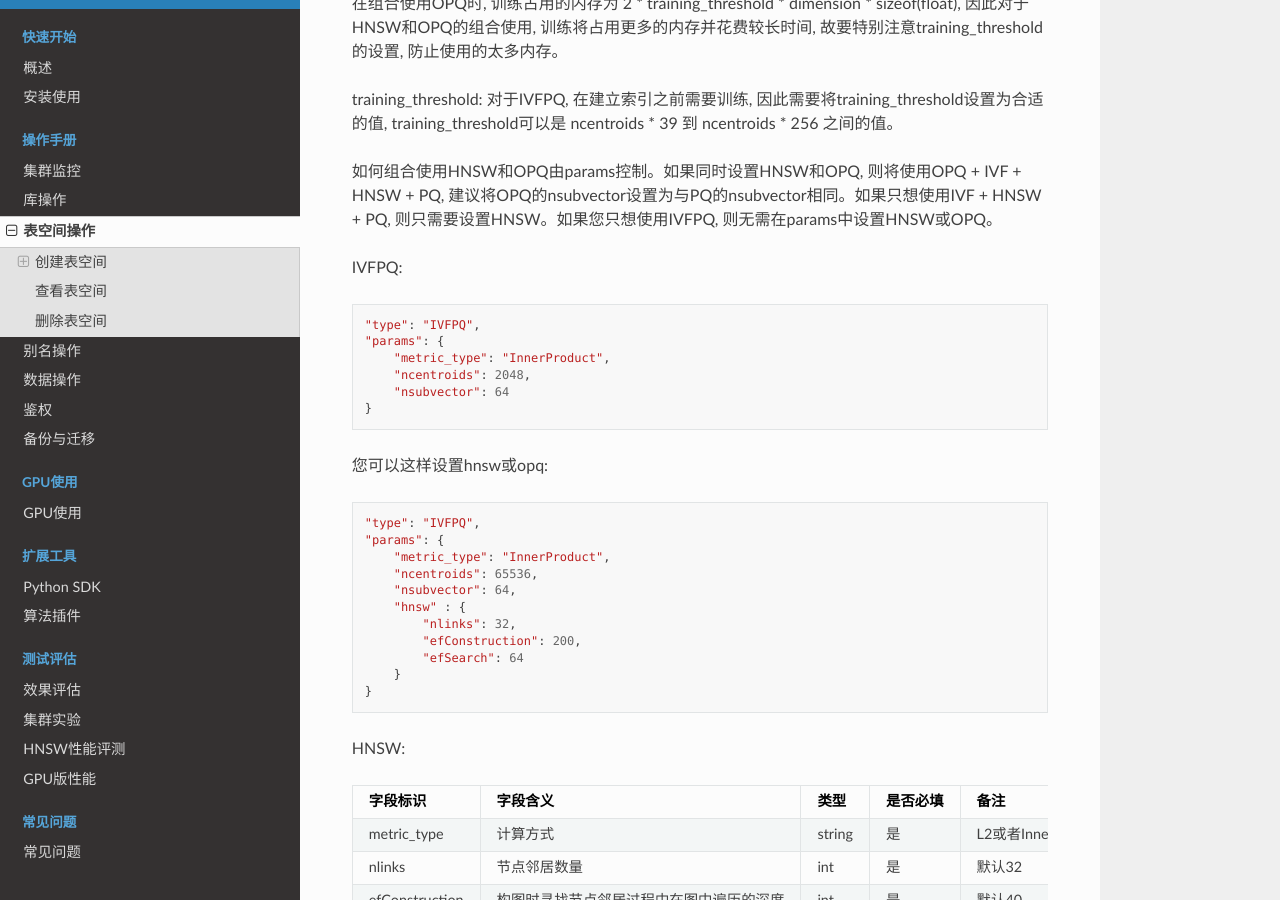
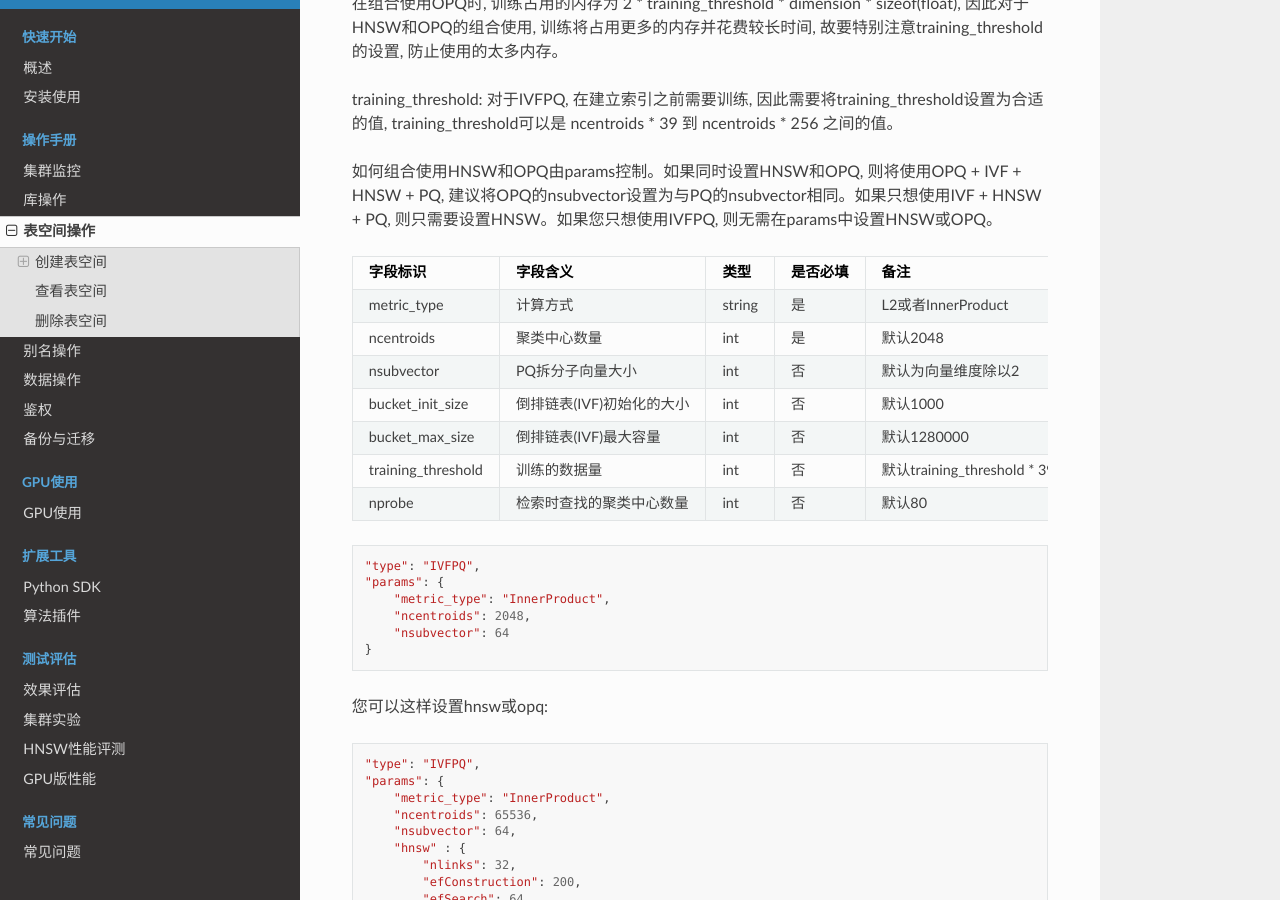
Before and after one commit to vearch/zh_docs, a Sphinx documentation site: the page built from docs/source/use_op/op_space.rst, in a window 1280 px wide and 900 px high, scrolled down 2173 px. Built offline with Sphinx 7.4.7 and the Read the Docs theme 3.1.0, drawn with Linux system fonts in a browser that asks for light colours; pages that are not in the unit, such as notebooks, are missing from menus; some of the changed lines change nothing that is shown.

Commit message:
fix: format ivfpq parameter table

```diff
--- a/docs/source/use_op/op_space.rst
+++ b/docs/source/use_op/op_space.rst
@@ -118,25 +118,23 @@ training_threshold可以是 ncentroids * 39 到 ncentroids * 256 之间的值。
 建议将OPQ的nsubvector设置为与PQ的nsubvector相同。如果只想使用IVF + HNSW + PQ,
 则只需要设置HNSW。如果您只想使用IVFPQ, 则无需在params中设置HNSW或OPQ。
 
-IVFPQ:
-
-+--------------------+-----------------------------+--------+----------+-----------------------------------------------------------------------------+
-|      字段标识      |          字段含义           |  类型  | 是否必填 |                                    备注                                     |
-+====================+=============================+========+==========+=============================================================================+
-| metric_type        | 计算方式                    | string | 是       | L2或者InnerProduct                                                          |
-+--------------------+-----------------------------+--------+----------+-----------------------------------------------------------------------------+
-| ncentroids         | 聚类中心数量                | int    | 是       | 默认2048                                                                    |
-+--------------------+-----------------------------+--------+----------+-----------------------------------------------------------------------------+
-| nsubvector         | PQ拆分子向量大小            | int    | 否       | 默认为向量维度除以2                                                         |
-+--------------------+-----------------------------+--------+----------+-----------------------------------------------------------------------------+
++--------------------+---------------------------+--------+----------+-----------------------------------------------------------------------------+
+|      字段标识      |         字段含义          |  类型  | 是否必填 |                                    备注                                     |
++====================+===========================+========+==========+=============================================================================+
+| metric_type        | 计算方式                  | string | 是       | L2或者InnerProduct                                                          |
++--------------------+---------------------------+--------+----------+-----------------------------------------------------------------------------+
+| ncentroids         | 聚类中心数量              | int    | 是       | 默认2048                                                                    |
++--------------------+---------------------------+--------+----------+-----------------------------------------------------------------------------+
+| nsubvector         | PQ拆分子向量大小          | int    | 否       | 默认为向量维度除以2                                                         |
++--------------------+---------------------------+--------+----------+-----------------------------------------------------------------------------+
 | bucket_init_size   | 倒排链表(IVF)初始化的大小 | int    | 否       | 默认1000                                                                    |
-+--------------------+-----------------------------+--------+----------+-----------------------------------------------------------------------------+
++--------------------+---------------------------+--------+----------+-----------------------------------------------------------------------------+
 | bucket_max_size    | 倒排链表(IVF)最大容量     | int    | 否       | 默认1280000                                                                 |
-+--------------------+-----------------------------+--------+----------+-----------------------------------------------------------------------------+
-| training_threshold | 训练的数据量                | int    | 否       | 默认training_threshold * 39,是每个分片训练需要的数据量, 不是space表的数据量 |
-+--------------------+-----------------------------+--------+----------+-----------------------------------------------------------------------------+
-| nprobe             | 检索时查找的聚类中心数量    | int    | 否       | 默认80                                                                      |
-+--------------------+-----------------------------+--------+----------+-----------------------------------------------------------------------------+
++--------------------+---------------------------+--------+----------+-----------------------------------------------------------------------------+
+| training_threshold | 训练的数据量              | int    | 否       | 默认training_threshold * 39,是每个分片训练需要的数据量, 不是space表的数据量 |
++--------------------+---------------------------+--------+----------+-----------------------------------------------------------------------------+
+| nprobe             | 检索时查找的聚类中心数量  | int    | 否       | 默认80                                                                      |
++--------------------+---------------------------+--------+----------+-----------------------------------------------------------------------------+
 
 ::
 
```
